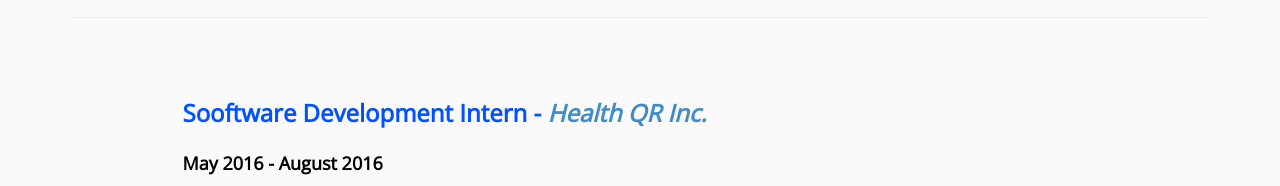
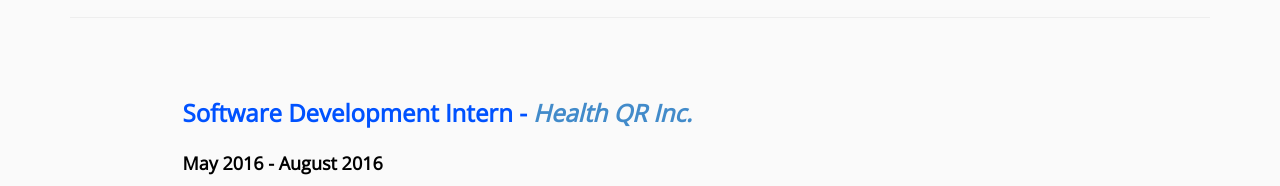
Before and after one commit to ASealy/Personal-Webpage, a plain HTML site: page Resume-Project/index.html in a window 1280 px wide. Shown: the part 2429-2615 px from the top of the page. Drawn offline with nearby package versions, Linux system fonts and the light colour scheme.

Commit message:
Update index.html

```diff
--- a/Resume-Project/index.html
+++ b/Resume-Project/index.html
@@ -153,7 +153,7 @@
      </div>
      <div class="col-md-8 " data-scrollreveal="enter left and move 100px, wait 0.4s">
 
-      <h3 ><strong class="color-blue">Sooftware Development Intern - <i><a href="https://healthqr.com/en/" target="_blank">Health QR Inc.</a></i></strong></h3>
+      <h3 ><strong class="color-blue">Software Development Intern - <i><a href="https://healthqr.com/en/" target="_blank">Health QR Inc.</a></i></strong></h3>
       <h4><b>May 2016 - August 2016</b></h4>
       <p>
         Contributed to ongoing development of the pharmacy software product in an agile sprint environment
```
